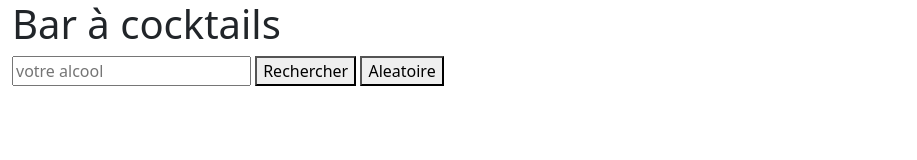
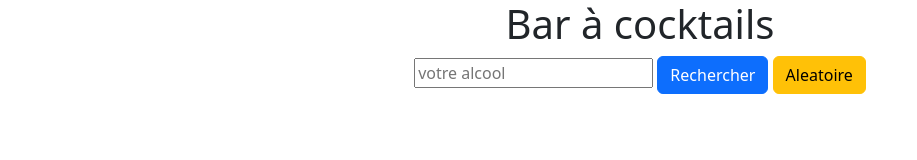
Before and after one commit to Alexandre-Mateos/TP-cocktail, a website: page index.html in a window 1280 px wide. Shown: the whole page, without its empty margins (0-917 px from the left). Drawn offline with nearby package versions, Linux system fonts and the light colour scheme.

Commit message:
ajout d'un peu de style

```diff
--- a/index.html
+++ b/index.html
@@ -11,11 +11,11 @@
       <link rel="stylesheet" href="assets/styles/mon-style.css">
   </head>
   <body class="container-fluid">
-    <h1>Bar à cocktails</h1>
-    <form id="formulaire">
+    <h1 class="text-center">Bar à cocktails</h1>
+    <form id="formulaire" class="text-center container">
       <input type="text" placeholder="votre alcool" id="recherche-cocktails" />
-      <button type="submit">Rechercher</button>
-      <button id="aleatoire">Aleatoire</button>
+      <button type="submit" class="btn btn-primary">Rechercher</button>
+      <button id="aleatoire" class="btn btn-warning">Aleatoire</button>
     </form>
       <div  class="container-fluid">
         <div class="row" id="affichage-cocktails">
```
